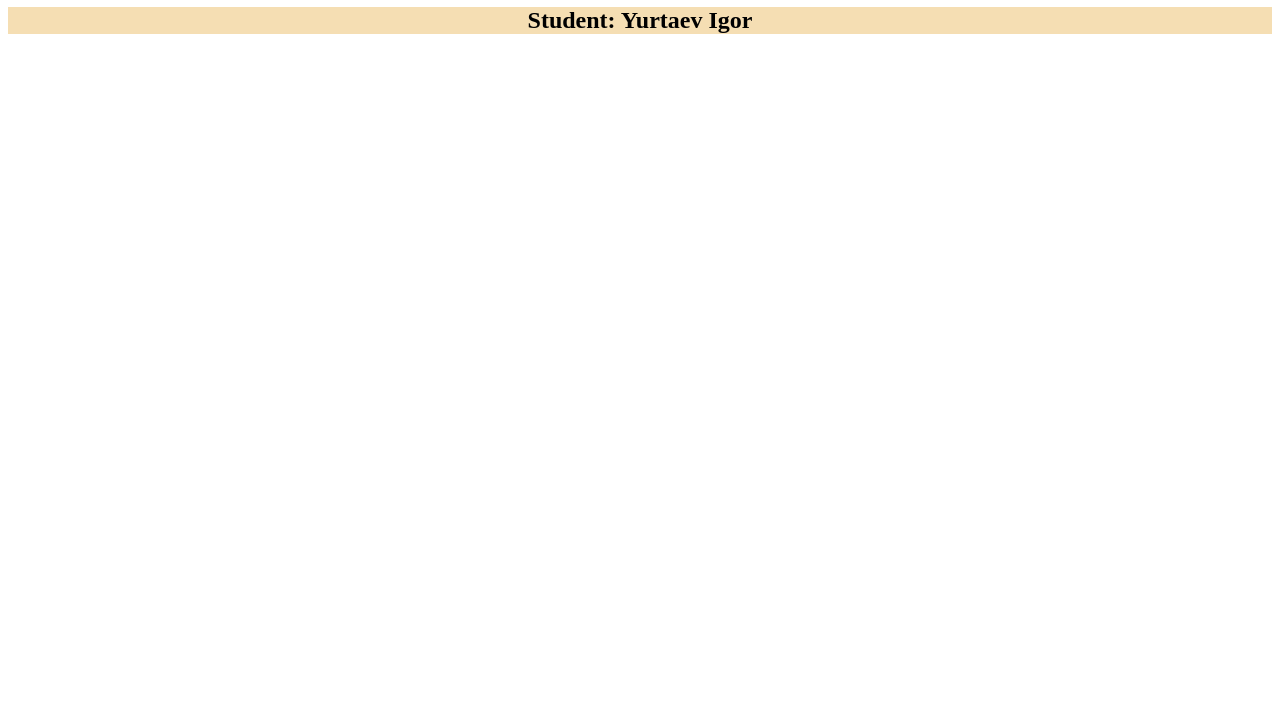
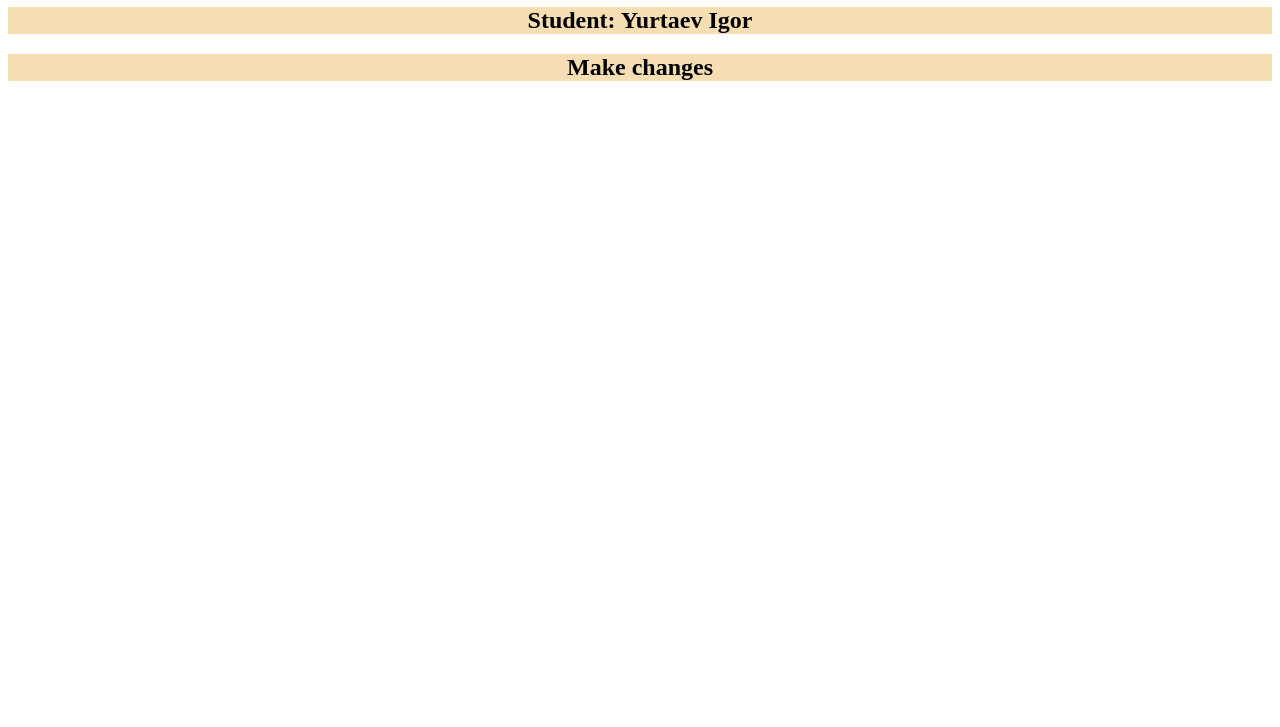
Before and after one commit to Yurtay/test-git2, a plain HTML site: page index.html in a window 1280 px wide. Shown: the part 73-800 px from the top of the page. Drawn offline with Linux system fonts and the light colour scheme.

Commit message:
develop head

```diff
--- a/index.html
+++ b/index.html
@@ -10,6 +10,7 @@
 <body>
     <h1>Task#1</h1>
     <h2>Student: Yurtaev Igor</h2>
+    <h2>Make changes</h2>
     <script src="index.js"></script>
 </body>
 </html>
--- a/index.js
+++ b/index.js
@@ -15,3 +15,6 @@ function isPalindrome2(str) {
 
 isPalindrome2("racecar")
 isPalindrome2('programmer')
+
+
+console.log('making changes in the code')
```
